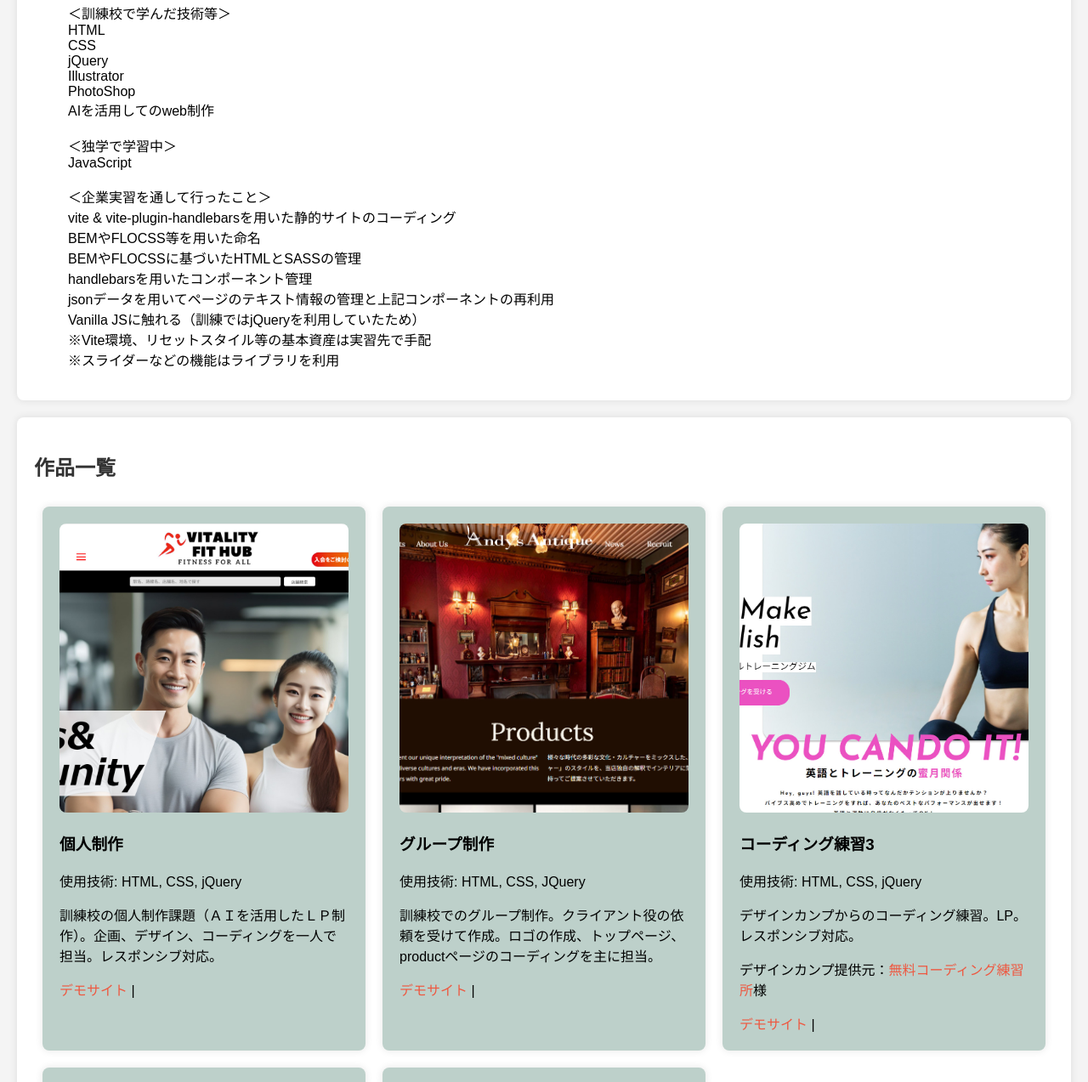
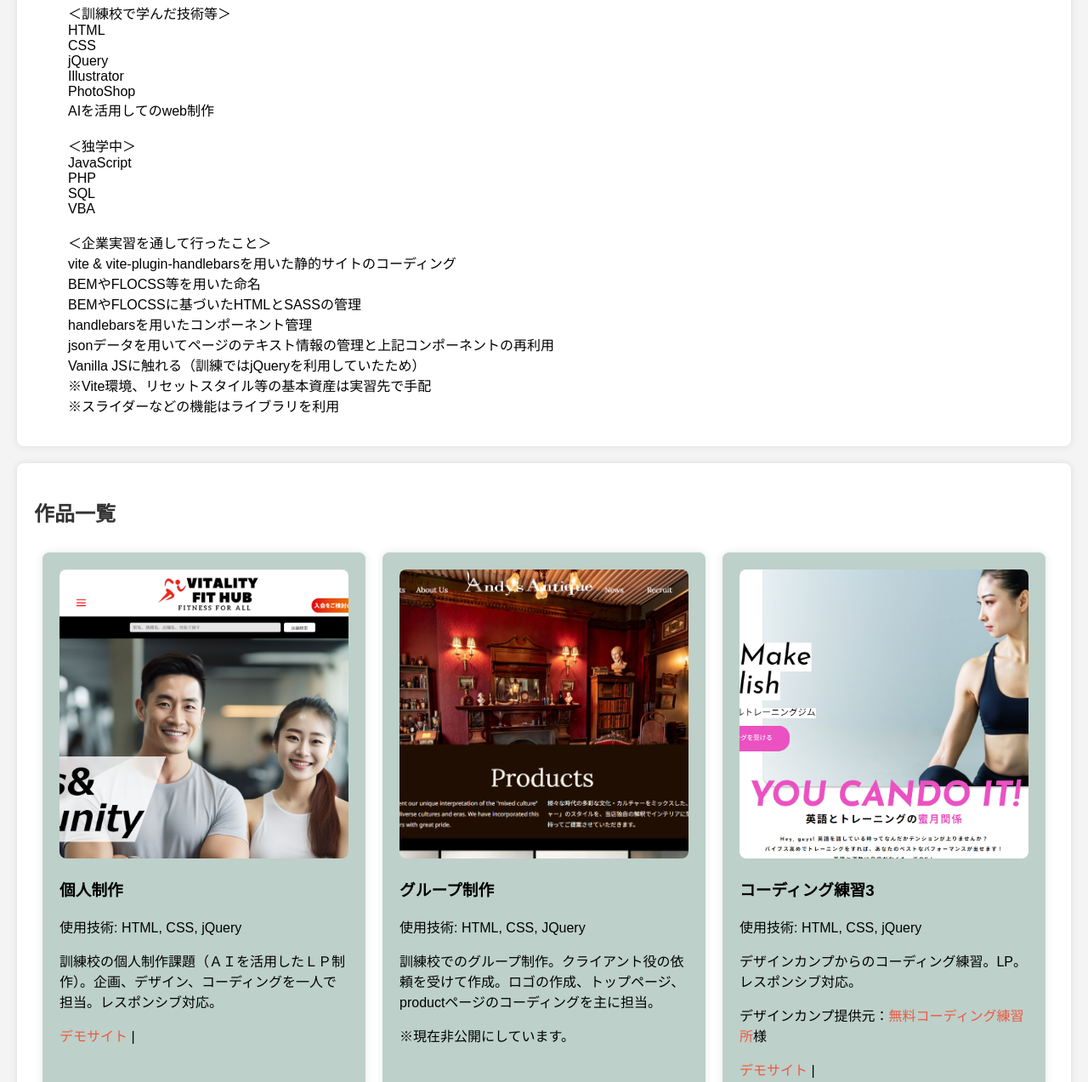
Before and after one commit to n-motobe/portfolio, a website: page index.html in a window 1280 px wide. Shown: the part 597-1870 px from the top of the page at 85% size. Drawn offline with Linux system fonts and the light colour scheme.

Commit message:
インデックス更新

```diff
--- a/index.html
+++ b/index.html
@@ -38,8 +38,11 @@
         <li>PhotoShop</li>
         <li>AIを活用してのweb制作</li>
         <br />
-        <li>＜独学で学習中＞</li>
+        <li>＜独学中＞</li>
         <li>JavaScript</li>
+        <li>PHP</li>
+        <li>SQL</li>
+        <li>VBA</li>
         <br />
         <li>＜企業実習を通して行ったこと＞</li>
         <li>vite & vite-plugin-handlebarsを用いた静的サイトのコーディング</li>
@@ -77,7 +80,7 @@
           <p>
             訓練校でのグループ制作。クライアント役の依頼を受けて作成。ロゴの作成、トップページ、productページのコーディングを主に担当。
           </p>
-          <a href="group/index.html" target="blank">デモサイト</a> |
+          <p>※現在非公開にしています。</p>
         </article>
 
         <article class="project">
```
